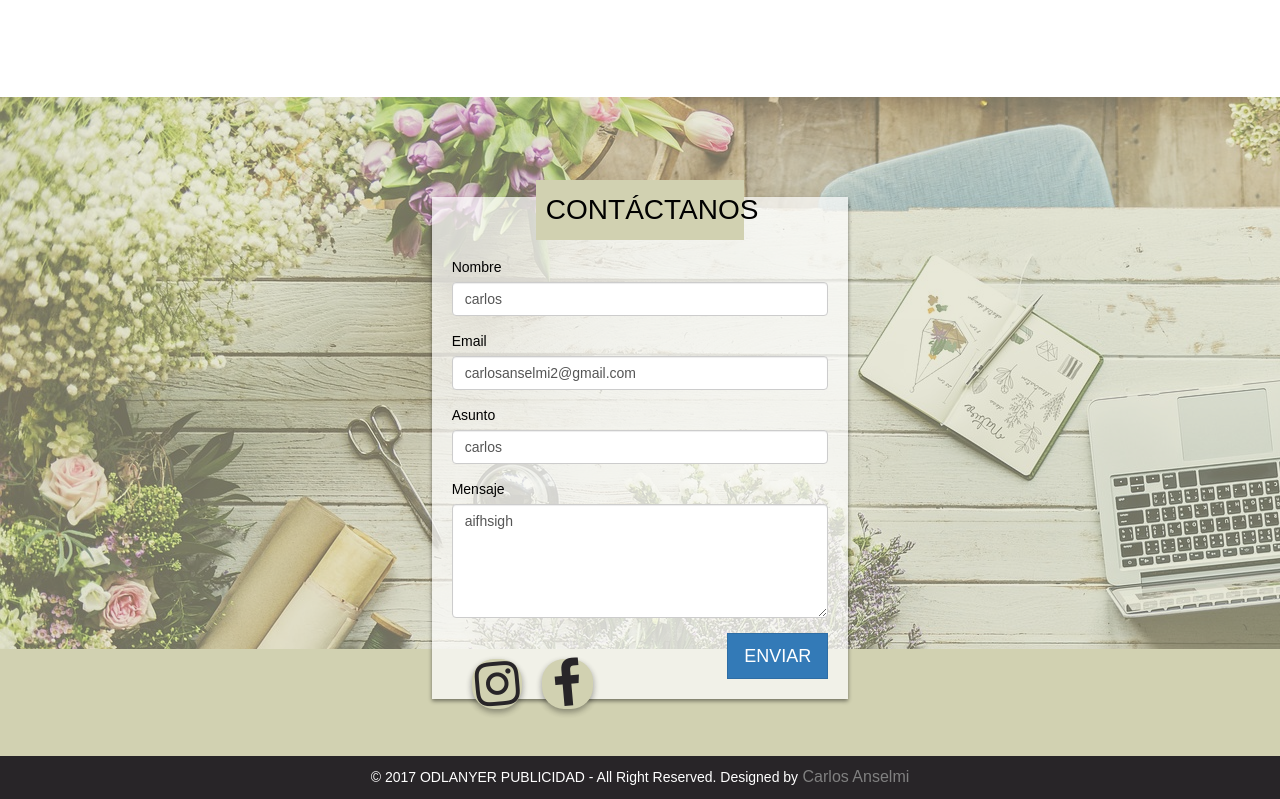
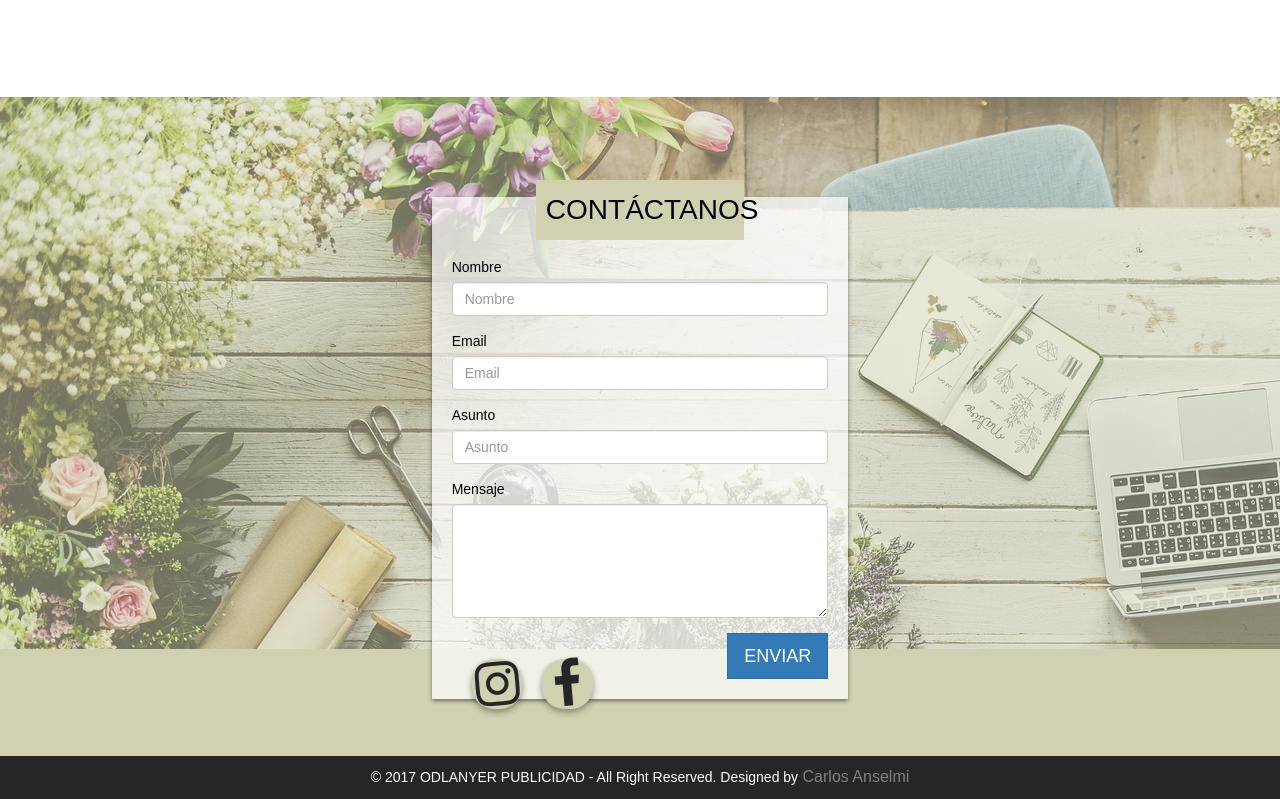
Before and after one commit to Alzheimer10/Odlanyer-Publicidad, a plain HTML site: page index.html in a window 1280 px wide. Shown: the part 3963-4762 px from the top of the page. Drawn offline with Linux system fonts and the light colour scheme.

Commit message:
update| index

```diff
--- a/index.html
+++ b/index.html
@@ -308,19 +308,19 @@
 
 						<div class="form-group">
 							<label for="name">Nombre</label>
-							<input type="text" class="form-control" name="name" placeholder="Nombre" required value="carlos">
+							<input type="text" class="form-control" name="name" placeholder="Nombre" required>
 						</div>
 						<div class="form-group">
 							<label for="email">Email</label>
-							<input type="email" class="form-control" name="email" placeholder="Email" required value="carlosanselmi2@gmail.com">
+							<input type="email" class="form-control" name="email" placeholder="Email" required>
 						</div>
 						<div class="form-group">
 							<label for="subject">Asunto</label>
-							<input type="text" class="form-control" name="subject" placeholder="Asunto" required value="carlos">
+							<input type="text" class="form-control" name="subject" placeholder="Asunto" required>
 						</div>
 						<div class="form-group">
 							<label for="message">Mensaje</label>
-							<textarea class="form-control" name="message" cols="30" rows="5" required >aifhsigh</textarea>
+							<textarea class="form-control" name="message" cols="30" rows="5" required></textarea>
 						</div>
 
 						<!-- <button type="submit" class="btn btn-lg btn-primary pull-right"><i class="fa fa-paper-plane" aria-hidden="true"></i> ENVIAR</button> -->
```
